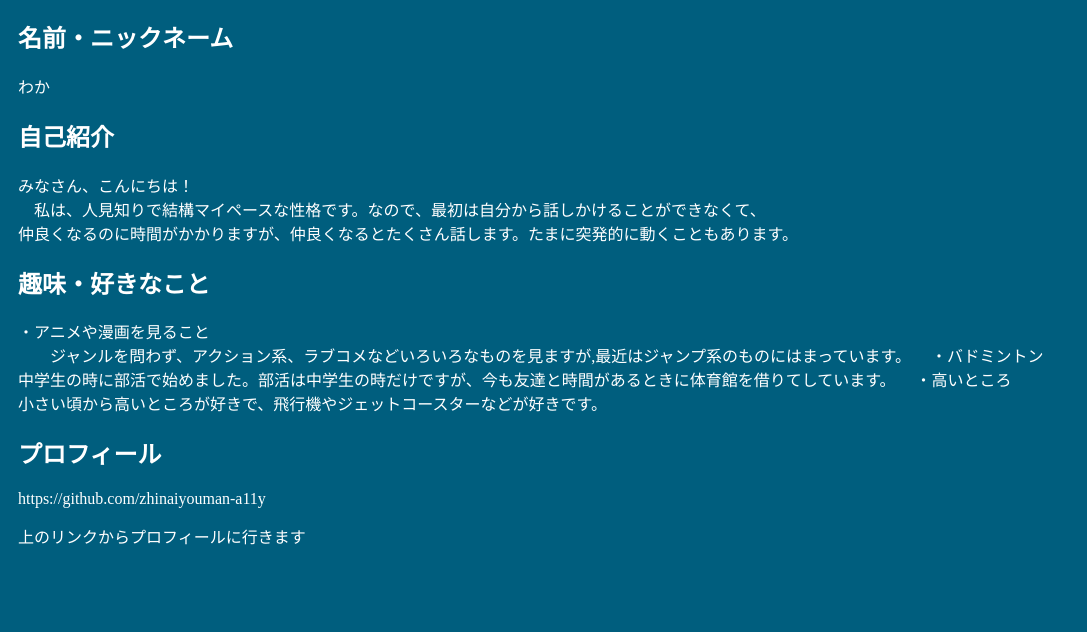
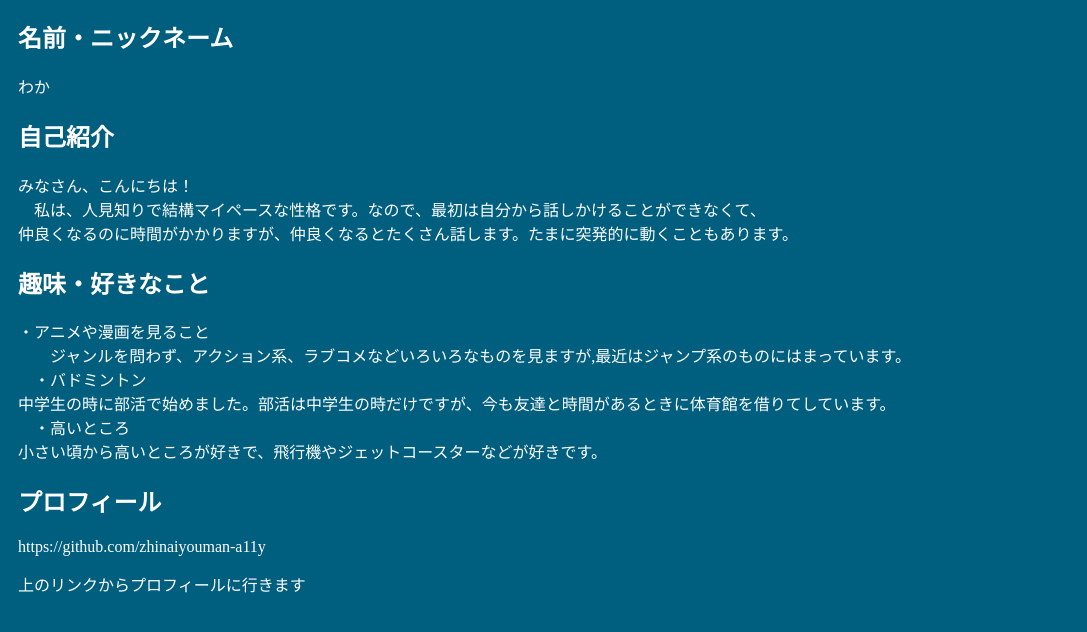
Before and after one commit to zhinaiyouman-a11y/zhinaiyouman-a11y.github.io, a plain HTML site: page index.html in a window 1280 px wide. Shown: the part 88-720 px from the top of the page, without its empty margins (0-1087 px from the left). Drawn offline with Linux system fonts and the light colour scheme.

Commit message:
Update index.html

```diff
--- a/index.html
+++ b/index.html
@@ -13,21 +13,27 @@
    <h1>自己紹介ページ</h1>
     <h2>名前・ニックネーム</h2>
 	  <p>わか</p>
+
+
 	<h2>自己紹介</h2>
 	  <p>
 	  みなさん、こんにちは！<br>
 	　私は、人見知りで結構マイペースな性格です。なので、最初は自分から話しかけることができなくて、<br>
 	  仲良くなるのに時間がかかりますが、仲良くなるとたくさん話します。たまに突発的に動くこともあります。<br>
 	  </p>
+
+
 	<h2>趣味・好きなこと</h2>
 	  <p>
 	  ・アニメや漫画を見ること<br>
-	　　ジャンルを問わず、アクション系、ラブコメなどいろいろなものを見ますが,最近はジャンプ系のものにはまっています。
+	　　ジャンルを問わず、アクション系、ラブコメなどいろいろなものを見ますが,最近はジャンプ系のものにはまっています。<br>
 	　・バドミントン<br>
-		中学生の時に部活で始めました。部活は中学生の時だけですが、今も友達と時間があるときに体育館を借りてしています。
+		中学生の時に部活で始めました。部活は中学生の時だけですが、今も友達と時間があるときに体育館を借りてしています。<br>
 	　・高いところ<br>
 		小さい頃から高いところが好きで、飛行機やジェットコースターなどが好きです。
 	  </p>
+
+
 	<h2>プロフィール</h2>
 	  https://github.com/zhinaiyouman-a11y
 	  <p>上のリンクからプロフィールに行きます</p>
```
